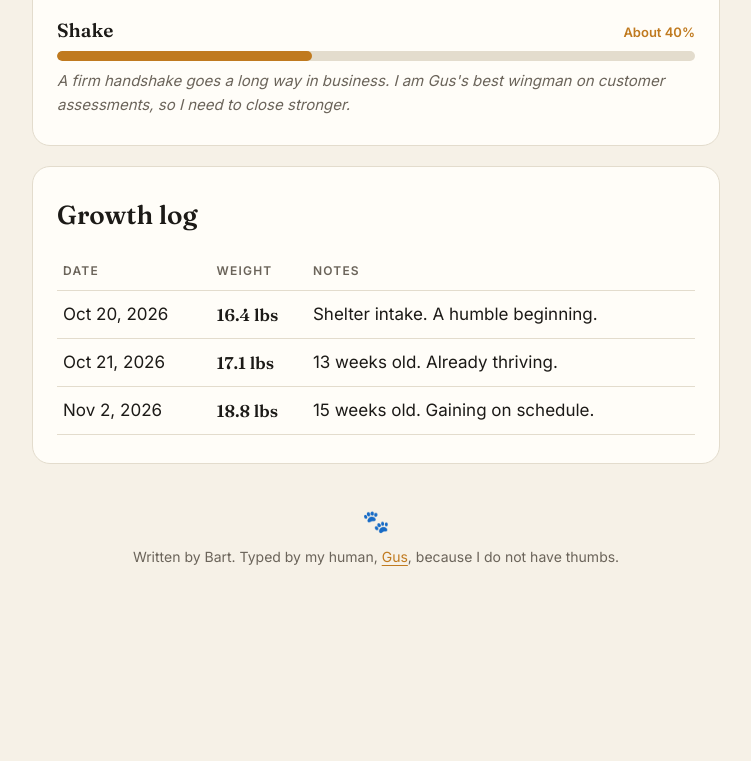
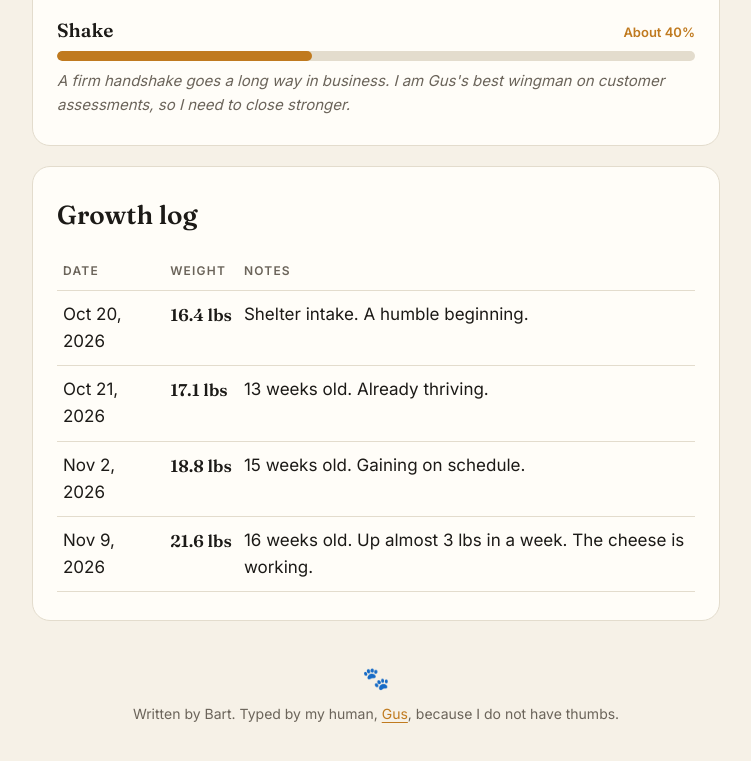
Before and after one commit to gusguidry/bartguidry.com, a plain HTML site: page index.html in a window 1280 px wide. Shown: the part 3152-3913 px from the top of the page, without its empty margins (264-1015 px from the left). Before the commit the page ends 3784 px from the top, so only its background shows below. Drawn offline with Linux system fonts and the light colour scheme.

Commit message:
Growth log: 21.6 lbs on Nov 9
Co-Authored-By: Claude Opus 5.5 <noreply@anthropic.com>
Claude-Session: https://claude.ai/code/session_01Xe4cw62Ho9AagfR3dmgQUw

```diff
--- a/index.html
+++ b/index.html
@@ -260,6 +260,7 @@
         <tr><td>Oct 20, 2026</td><td class="w">16.4 lbs</td><td>Shelter intake. A humble beginning.</td></tr>
         <tr><td>Oct 21, 2026</td><td class="w">17.1 lbs</td><td>13 weeks old. Already thriving.</td></tr>
         <tr><td>Nov 2, 2026</td><td class="w">18.8 lbs</td><td>15 weeks old. Gaining on schedule.</td></tr>
+        <tr><td>Nov 9, 2026</td><td class="w">21.6 lbs</td><td>16 weeks old. Up almost 3 lbs in a week. The cheese is working.</td></tr>
       </tbody>
     </table>
   </section>
```
